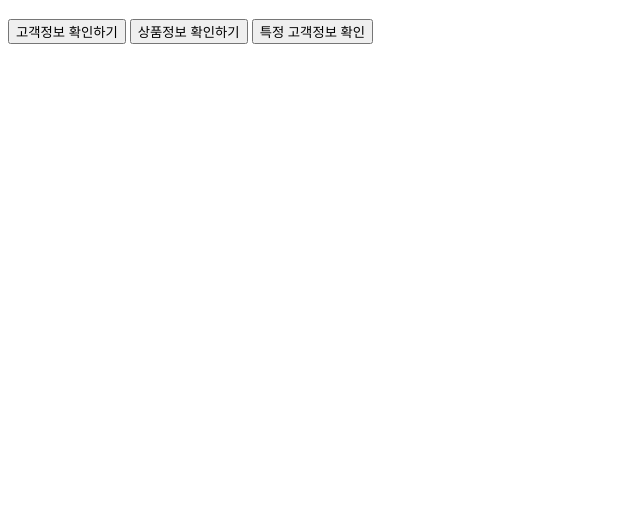
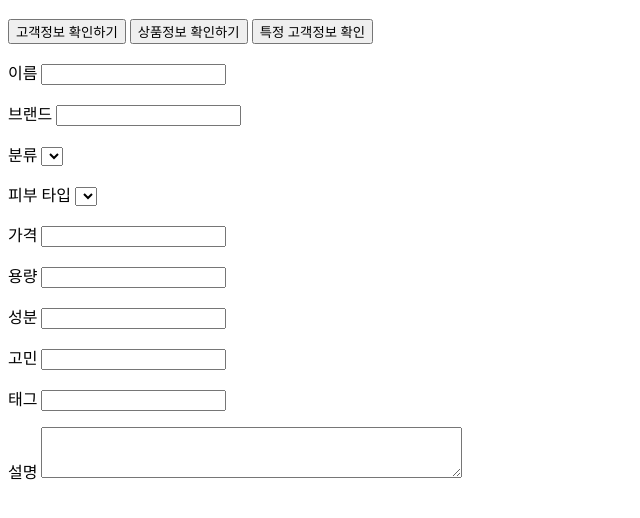
Before and after one commit to tubi55/REST_API_TESST, a plain HTML site: page web/index.html in a window 1280 px wide. Shown: the part 70-588 px from the top of the page, without its empty margins (0-640 px from the left). Drawn offline with Linux system fonts and the light colour scheme; no server answers.

Commit message:
데이터 저장을 위한 폼요소 추가

```diff
--- a/web/index.html
+++ b/web/index.html
@@ -15,6 +15,46 @@
 
     <section id="frame"></section>
 
+    <!-- 상품정보를 추가하기 위한 폼 요소 -->
+    <form id="productForm">
+      <p>
+        <label>이름 <input name="name" /></label>
+      </p>
+      <p>
+        <label>브랜드 <input name="brand" /></label>
+      </p>
+      <p>
+        <label
+          >분류
+          <select name="category"></select
+        ></label>
+      </p>
+      <p>
+        <label
+          >피부 타입
+          <select name="skinType"></select
+        ></label>
+      </p>
+      <p>
+        <label>가격 <input name="price" type="number" min="0" /></label>
+      </p>
+      <p>
+        <label>용량 <input name="volume" /></label>
+      </p>
+      <p>
+        <label>성분 <input name="ingredient" /></label>
+      </p>
+      <p>
+        <label>고민 <input name="concern" /></label>
+      </p>
+      <p>
+        <label>태그 <input name="tags" /></label>
+      </p>
+      <p>
+        <label>설명 <textarea name="description" rows="3" cols="50"></textarea></label>
+      </p>
+    </form>
+
     <script src="app.js"></script>
   </body>
 </html>
```
Also changed, not shown: 1 other file.
